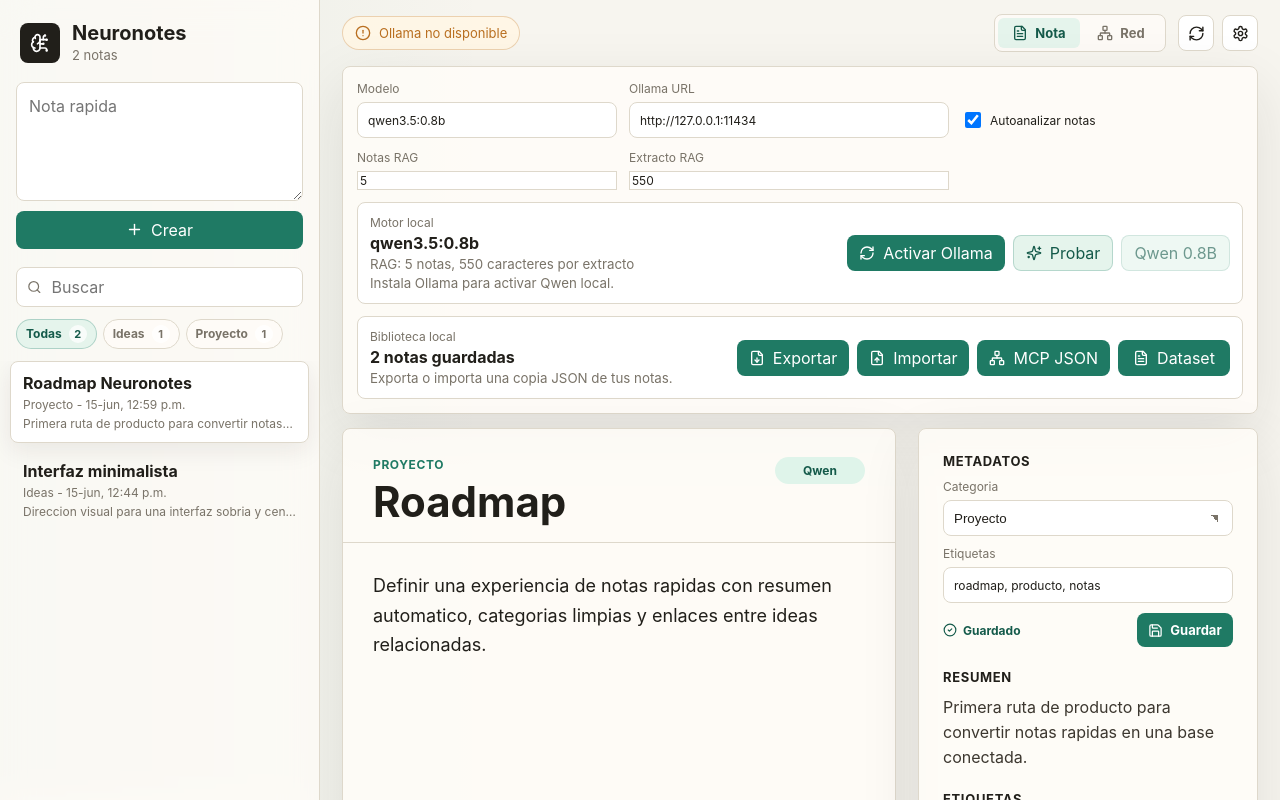
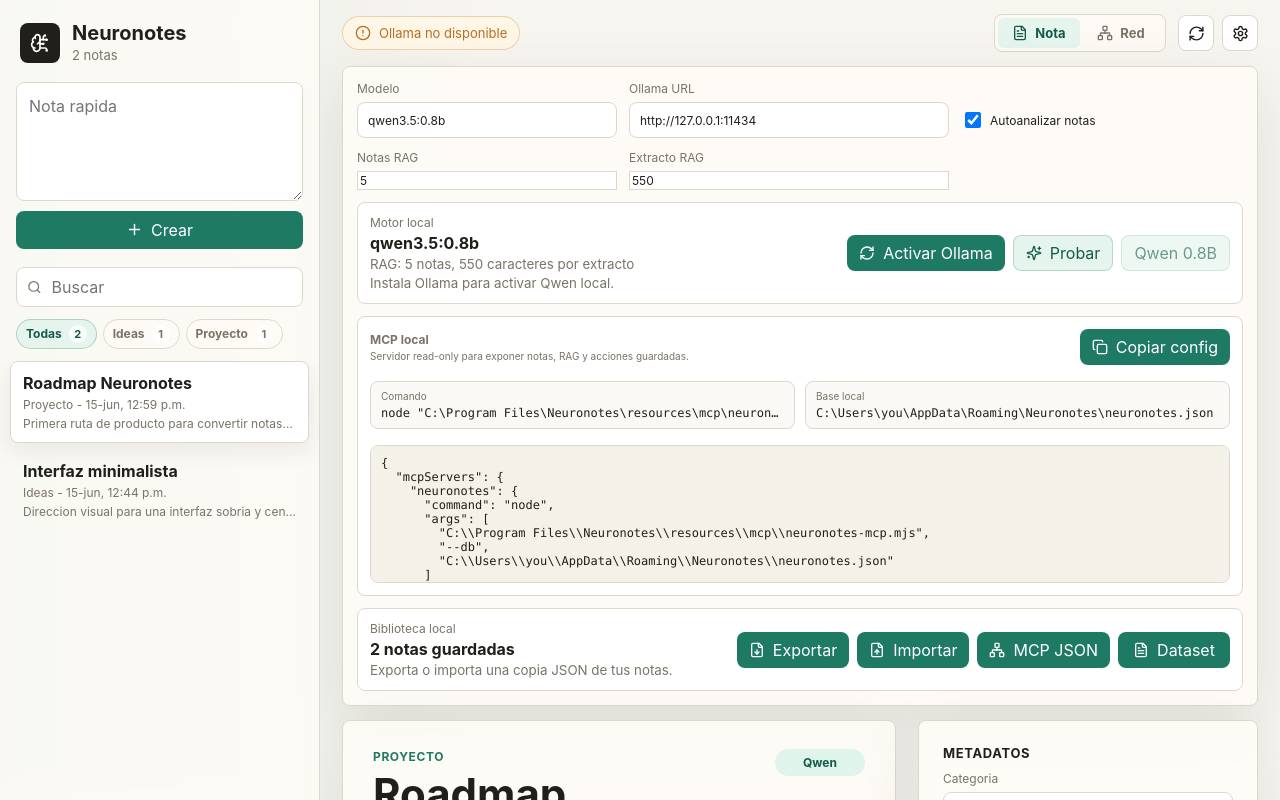
Before and after one commit to JMartinezRuiz/NeuroNotes, a React (Vite) app: page / in a window 1280 px wide. Both pictures are taken after a click on the button 1240 px from the left and 33 px from the top of the page. Shown: the top 800 px of the page. Built offline with nearby package versions, Linux system fonts and the light colour scheme.

Commit message:
Add MCP host config copy flow

```diff
--- a/src/preload/index.ts
+++ b/src/preload/index.ts
@@ -13,6 +13,7 @@
   FineTuneDatasetExportResult,
   LibraryExportResult,
   LibraryImportResult,
+  McpConnectionConfig,
   McpHandoffExportResult,
   NoteMarkdownExportResult,
   NoteRecord,
@@ -42,6 +43,8 @@
     ipcRenderer.invoke('actions:setStatus', actionId, status),
   deleteAction: (actionId: string): Promise<void> => ipcRenderer.invoke('actions:delete', actionId),
   exportNoteMarkdown: (id: string): Promise<NoteMarkdownExportResult> => ipcRenderer.invoke('notes:exportMarkdown', id),
+  getMcpConfig: (): Promise<McpConnectionConfig> => ipcRenderer.invoke('mcp:getConfig'),
+  copyMcpConfig: (): Promise<McpConnectionConfig> => ipcRenderer.invoke('mcp:copyConfig'),
   exportMcpHandoff: (): Promise<McpHandoffExportResult> => ipcRenderer.invoke('mcp:exportHandoff'),
   exportFineTuneDataset: (): Promise<FineTuneDatasetExportResult> => ipcRenderer.invoke('finetune:exportDataset'),
   exportLibrary: (): Promise<LibraryExportResult> => ipcRenderer.invoke('library:export'),
--- a/src/renderer/src/App.tsx
+++ b/src/renderer/src/App.tsx
@@ -3,6 +3,7 @@
   Circle,
   CheckCircle2,
   CircleAlert,
+  Copy,
   Download,
   FileDown,
   FileText,
@@ -38,6 +39,7 @@
   AiHealth,
   AnalysisProvider,
   AppSettings,
+  McpConnectionConfig,
   NoteRecord,
   NOTE_CATEGORIES,
   SuggestedAction,
@@ -228,6 +230,8 @@
   const [saveState, setSaveState] = useState<SaveState>('saved')
   const [editorMessage, setEditorMessage] = useState<string>('')
   const [libraryMessage, setLibraryMessage] = useState<string>('')
+  const [mcpConfig, setMcpConfig] = useState<McpConnectionConfig | null>(null)
+  const [mcpMessage, setMcpMessage] = useState<string>('')
   const [diagnosticsMessage, setDiagnosticsMessage] = useState<string>('')
   const [analysisQueueMessage, setAnalysisQueueMessage] = useState<string>('')
   const [settingsOpen, setSettingsOpen] = useState(false)
@@ -317,7 +321,12 @@
     const linkedIds = new Set(selectedNote.related.map((related) => related.noteId))
     return notes.filter((note) => note.id !== selectedNote.id && !linkedIds.has(note.id))
   }, [notes, selectedNote])
-  const libraryBusy = busy === 'export' || busy === 'import' || busy === 'exportMcp' || busy === 'exportDataset'
+  const libraryBusy =
+    busy === 'export' ||
+    busy === 'import' ||
+    busy === 'exportMcp' ||
+    busy === 'exportDataset' ||
+    busy === 'copyMcpConfig'
 
   const filteredNotes = useMemo(() => {
     const categoryFilteredNotes =
@@ -385,6 +394,14 @@
     autoAnalyzeAttemptKey.current = pendingAnalysisKey
     void runPendingAnalysis('auto')
   }, [bootstrapped, busy, pendingAnalysisCount, pendingAnalysisKey, settings.autoAnalyze])
+
+  useEffect(() => {
+    if (!settingsOpen || mcpConfig) {
+      return
+    }
+
+    void loadMcpConfig()
+  }, [settingsOpen, mcpConfig])
 
   useEffect(() => {
     if (selectedNote) {
@@ -885,6 +902,28 @@
       ragMaxNotes: emptySettings.ragMaxNotes,
       ragExcerptLength: emptySettings.ragExcerptLength
     })
+  }
+
+  async function loadMcpConfig(): Promise<void> {
+    try {
+      const config = await api.getMcpConfig()
+      setMcpConfig(config)
+    } catch (error) {
+      setMcpMessage(error instanceof Error ? error.message : 'No se pudo leer la configuracion MCP')
+    }
+  }
+
+  async function copyMcpConfig(): Promise<void> {
+    setBusy('copyMcpConfig')
+    try {
+      const config = await api.copyMcpConfig()
+      setMcpConfig(config)
+      setMcpMessage('Configuracion MCP copiada.')
+    } catch (error) {
+      setMcpMessage(error instanceof Error ? error.message : 'No se pudo copiar la configuracion MCP')
+    } finally {
+      setBusy(null)
+    }
   }
 
   async function exportLibrary(): Promise<void> {
@@ -1184,6 +1223,34 @@
                 </button>
               </div>
             </div>
+            <div className="mcp-card">
+              <div className="mcp-card-header">
+                <span>
+                  <strong>MCP local</strong>
+                  <small>{mcpMessage || 'Servidor read-only para exponer notas, RAG y acciones guardadas.'}</small>
+                </span>
+                <button
+                  type="button"
+                  onClick={copyMcpConfig}
+                  disabled={busy === 'copyMcpConfig'}
+                  title="Copiar configuracion MCP"
+                >
+                  {busy === 'copyMcpConfig' ? <Loader2 className="spin" size={16} /> : <Copy size={16} />}
+                  Copiar config
+                </button>
+              </div>
+              <div className="mcp-path-grid">
+                <span>
+                  <small>Comando</small>
+                  <code>{mcpConfig ? `${mcpConfig.command} ${mcpConfig.args.map((arg) => `"${arg}"`).join(' ')}` : 'Cargando...'}</code>
+                </span>
+                <span>
+                  <small>Base local</small>
+                  <code>{mcpConfig?.databasePath ?? 'Cargando...'}</code>
+                </span>
+              </div>
+              <pre>{mcpConfig?.hostConfigJson.trim() ?? '{ "mcpServers": {} }'}</pre>
+            </div>
             <div className="library-card">
               <div>
                 <span>Biblioteca local</span>
--- a/src/renderer/src/previewApi.ts
+++ b/src/renderer/src/previewApi.ts
@@ -139,6 +139,33 @@
   })
 const formatActionCount = (count: number): string => (count === 1 ? '1 accion' : `${count} acciones`)
 const formatExampleCount = (count: number): string => (count === 1 ? '1 ejemplo' : `${count} ejemplos`)
+const previewMcpConfig = () => {
+  const serverPath = 'C:\\Program Files\\Neuronotes\\resources\\mcp\\neuronotes-mcp.mjs'
+  const databasePath = 'C:\\Users\\you\\AppData\\Roaming\\Neuronotes\\neuronotes.json'
+  const command = 'node'
+  const args = [serverPath, '--db', databasePath]
+
+  return {
+    schema: 'neuronotes.mcp-config.v1',
+    serverName: 'neuronotes',
+    command,
+    args,
+    databasePath,
+    serverPath,
+    hostConfigJson: `${JSON.stringify(
+      {
+        mcpServers: {
+          neuronotes: {
+            command,
+            args
+          }
+        }
+      },
+      null,
+      2
+    )}\n`
+  }
+}
 const isPreviewPending = (note: NoteRecord, mode: 'qwen' | 'local'): boolean => {
   if (note.content.trim().length === 0) {
     return false
@@ -560,6 +587,12 @@
       path: `preview/${id}.md`,
       noteId: id
     }),
+    getMcpConfig: async () => previewMcpConfig(),
+    copyMcpConfig: async () => {
+      const config = previewMcpConfig()
+      await navigator.clipboard?.writeText(config.hostConfigJson)
+      return config
+    },
     exportMcpHandoff: async () => ({
       ok: true,
       canceled: false,
--- a/src/renderer/src/styles.css
+++ b/src/renderer/src/styles.css
@@ -497,7 +497,8 @@
 }
 
 .model-card,
-.library-card {
+.library-card,
+.mcp-card {
   display: flex;
   grid-column: 1 / -1;
   align-items: center;
@@ -510,6 +511,11 @@
   background: var(--panel-strong);
 }
 
+.mcp-card {
+  display: grid;
+  align-items: stretch;
+}
+
 .model-card > div:first-child,
 .library-card > div:first-child {
   display: grid;
@@ -518,7 +524,8 @@
 }
 
 .model-card span,
-.library-card span {
+.library-card span,
+.mcp-card span {
   color: var(--muted);
   font-size: 12px;
 }
@@ -526,19 +533,24 @@
 .model-card strong,
 .model-card small,
 .library-card strong,
-.library-card small {
+.library-card small,
+.mcp-card strong,
+.mcp-card small,
+.mcp-card code {
   overflow: hidden;
   text-overflow: ellipsis;
   white-space: nowrap;
 }
 
 .model-card small,
-.library-card small {
+.library-card small,
+.mcp-card small {
   color: var(--muted);
 }
 
 .model-card button,
-.library-actions button {
+.library-actions button,
+.mcp-card button {
   display: inline-flex;
   flex: 0 0 auto;
   align-items: center;
@@ -566,7 +578,8 @@
 }
 
 .model-card button:hover:not(:disabled),
-.library-actions button:hover:not(:disabled) {
+.library-actions button:hover:not(:disabled),
+.mcp-card button:hover:not(:disabled) {
   background: var(--accent-strong);
 }
 
@@ -583,6 +596,64 @@
 
 .library-actions button {
   min-width: 112px;
+}
+
+.mcp-card-header {
+  display: flex;
+  align-items: center;
+  justify-content: space-between;
+  gap: 14px;
+  min-width: 0;
+}
+
+.mcp-card-header > span {
+  display: grid;
+  min-width: 0;
+  gap: 3px;
+}
+
+.mcp-card button {
+  min-width: 138px;
+}
+
+.mcp-path-grid {
+  display: grid;
+  grid-template-columns: 1fr 1fr;
+  gap: 10px;
+  min-width: 0;
+}
+
+.mcp-path-grid span {
+  display: grid;
+  min-width: 0;
+  gap: 4px;
+  padding: 8px 10px;
+  border: 1px solid var(--line);
+  border-radius: 8px;
+  background: rgba(247, 245, 239, 0.58);
+}
+
+.mcp-card code,
+.mcp-card pre {
+  font-family: "SFMono-Regular", Consolas, "Liberation Mono", monospace;
+  font-size: 12px;
+}
+
+.mcp-card code {
+  color: var(--ink);
+}
+
+.mcp-card pre {
+  max-height: 138px;
+  min-width: 0;
+  margin: 0;
+  overflow: auto;
+  padding: 10px;
+  color: var(--ink);
+  border: 1px solid var(--line);
+  border-radius: 8px;
+  background: #f4f1e9;
+  white-space: pre;
 }
 
 .note-workspace {
@@ -1579,7 +1650,12 @@
   .editor-actions,
   .metadata-actions,
   .model-actions,
-  .library-actions {
+  .library-actions,
+  .mcp-card-header {
     flex-wrap: wrap;
   }
-}
+
+  .mcp-path-grid {
+    grid-template-columns: 1fr;
+  }
+}
```
Also changed, not shown: src/main/index.ts (+20 -2 lines), src/main/mcpConfig.ts (added, +41 -0 lines), src/main/types.ts (+10 -0 lines), src/renderer/src/types.ts (+10 -0 lines), 2 other files (tests, documents, lock files or other folders).
